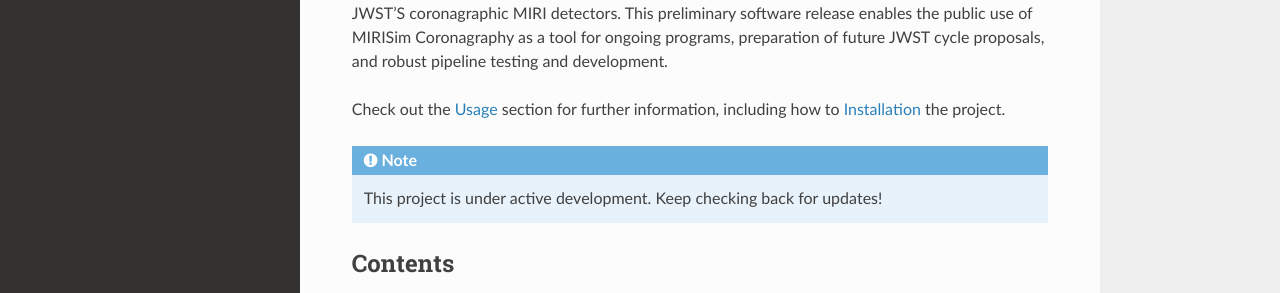
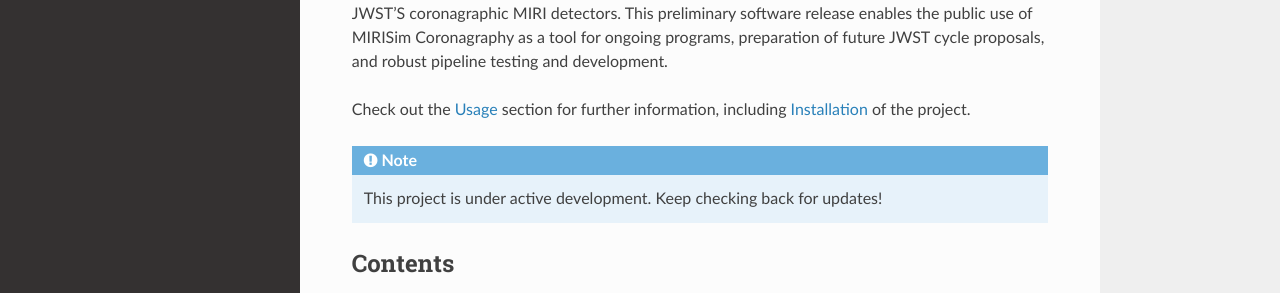
Before and after one commit to spacegal-spiff/mirisim-coronagraphy, a Sphinx documentation site: the page built from docs/source/index.rst, in a window 1280 px wide. Shown: the part 219-512 px from the top of the page. Built offline with Sphinx 7.4.7 and the Read the Docs theme 2.0.0, drawn with Linux system fonts in a browser that asks for light colours.

Commit message:
Update index.rst

```diff
--- a/docs/source/index.rst
+++ b/docs/source/index.rst
@@ -4,7 +4,7 @@
 MIRISim Coronagraphy is a package designed to simulate high-fidelity level 1b ramp data from JWST'S coronagraphic MIRI detectors. This preliminary software release enables the public use of MIRISim Coronagraphy as a tool for ongoing programs, preparation of future JWST cycle proposals, and robust pipeline testing and development.
 
 Check out the :doc:`usage` section for further information, including
-how to :ref:`installation` the project.
+:ref:`installation` of the project.
 
 .. note::
 
```
